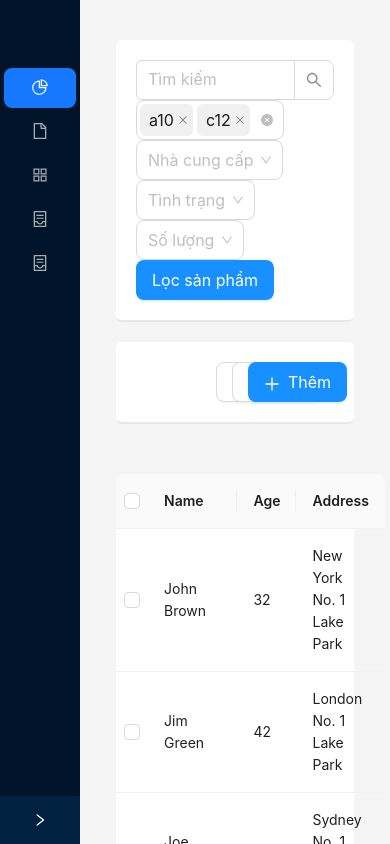
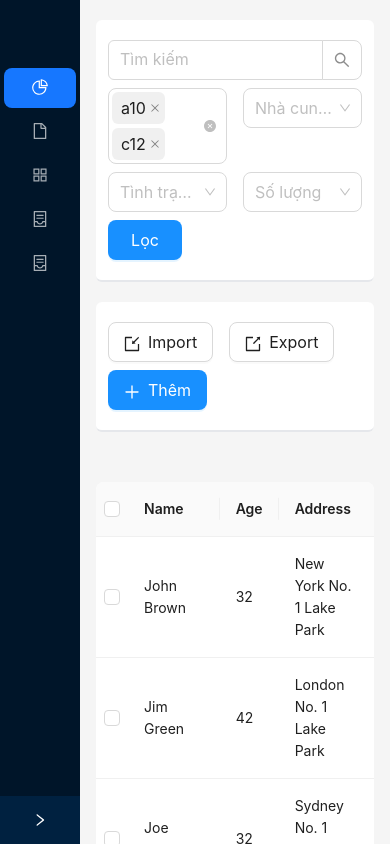
Before and after one commit to atwinn/NextJS-Ecom, a Next.js app: page /page-admin/product-manage/view in a window 390 px wide. Built offline with nearby package versions, Linux system fonts and the light colour scheme.

Commit message:
fix responsive

```diff
--- a/src/component/menu.tsx
+++ b/src/component/menu.tsx
@@ -45,7 +45,7 @@ const items: MenuItem[] = [
   ),
   getItem(
     <Link href={pageRoutes.taiKhoan.route}>Quản lý tài khoản</Link>,
-    "4",
+    "5",
     <ContainerOutlined />
   ),
 ];
--- a/src/pages/page-admin/order-manage/tabs.tsx
+++ b/src/component/order/tabs.tsx
@@ -1,8 +1,8 @@
 import React from 'react';
 import { Tabs } from 'antd';
 import type { TabsProps } from 'antd';
-import ProdFilter from '../product-manage/prodfilter';
-import ProdTable from '../product-manage/prodtable';
+import ProdFilter from '../product/prodfilter';
+import ProdTable from '../product/prodtable';
 
 const onChange = (key: string) => {
     console.log(key);
--- a/src/pages/page-admin/product-manage/prodfilter.tsx
+++ b/src/component/product/prodfilter.tsx
@@ -34,15 +34,15 @@ export default function ProdFilter() {
 
     return (
         <div className='bg-white mt-5 py-5 border-b-2 rounded-md'>
-            <Row gutter={16} style={{ paddingLeft: '20px', paddingRight: '20px' }}>
-                <Col xl={6} md={12} sm={24}>
+            <Row gutter={[16, 8]} className='px-3 lg:px-5'>
+                <Col xl={6} md={12} xs={24}>
                     <Input.Search
                         placeholder="Tìm kiếm"
                         size="large"
                         allowClear
                     />
                 </Col>
-                <Col xl={4} md={8} sm={12}>
+                <Col xl={4} md={6} xs={12}>
                     <Select
                         mode="multiple"
                         allowClear
@@ -53,7 +53,7 @@ export default function ProdFilter() {
                         options={options}
                     />
                 </Col>
-                <Col xl={4} md={8} sm={12}>
+                <Col xl={4} md={6} xs={12}>
                     <Select
                         allowClear
                         style={{ width: '100%' }}
@@ -62,7 +62,7 @@ export default function ProdFilter() {
                         options={options}
                     />
                 </Col>
-                <Col xl={4} md={8} sm={12}>
+                <Col xl={4} md={6} xs={12}>
                     <Select
                         allowClear
                         style={{ width: '100%' }}
@@ -71,7 +71,7 @@ export default function ProdFilter() {
                         options={options}
                     />
                 </Col>
-                <Col xl={4} md={8} sm={12}>
+                <Col xl={4} md={6} xs={12}>
                     <Select
                         allowClear
                         style={{ width: '100%' }}
@@ -80,15 +80,15 @@ export default function ProdFilter() {
                         options={options}
                     />
                 </Col>
-                <Col xl={2} md={4} sm={8}>
+                <Col xl={2} md={4} xs={8}>
                     <Button
                         type="primary"
-                        style={{ backgroundColor: '#1890ff' }}
+                        style={{ backgroundColor: '#1890ff', width: '100%', overflow: 'hidden' }}
                         size='large'
                         loading={loadings[0]}
                         onClick={() => enterLoading(0)}
                     >
-                        Lọc sản phẩm
+                        Lọc
                     </Button>
                 </Col>
             </Row>
--- a/src/pages/page-admin/product-manage/title-action.tsx
+++ b/src/component/product/title-action.tsx
@@ -2,7 +2,7 @@ import * as React from 'react';
 import { useState } from 'react';
 import { Col, Row, Button, Modal } from 'antd';
 import { ImportOutlined, ExportOutlined, PlusOutlined } from '@ant-design/icons'
-import ProdForm from './form';
+import ProdForm from '../form-input/ProdForm';
 
 export default function TitleAndAction() {
 
@@ -10,32 +10,35 @@ export default function TitleAndAction() {
 
     return (
         <div className='bg-white mt-5 py-5 border-b-2 rounded-md'>
-            <Row gutter={16} style={{ paddingLeft: '100px', paddingRight: '100px' }}>
-                <Col md={18} xs={0} >
+            <Row gutter={[16, 8]} className='px-3 lg:px-5'>
+                <Col xl={15} lg={0} className='hidden xl:block'>
                     <p className='text-black text-4xl'>Sản Phẩm</p>
                 </Col>
-                <Col md={2} xs={4}>
+                <Col xl={3} sm={8}>
                     <Button
                         size='large'
                         icon={<ImportOutlined style={{ verticalAlign: 'middle' }} />}
+                        className='sm:w-full'
                     >
                         Import
                     </Button>
                 </Col>
-                <Col md={2} xs={4}>
+                <Col xl={3} sm={8}>
                     <Button
                         size='large'
                         icon={<ExportOutlined style={{ verticalAlign: 'middle' }} />}
+                        className='sm:w-full'
                     >
                         Export
                     </Button>
                 </Col>
-                <Col md={2} xs={4}>
+                <Col xl={3} sm={8}>
                     <Button
                         type='primary'
                         size='large'
                         icon={<PlusOutlined style={{ verticalAlign: 'middle' }} />}
                         style={{ backgroundColor: '#1890ff' }}
+                        className='sm:w-full'
                         onClick={() => setModalOpen(true)}
                     >
                         Thêm
--- a/src/components/menus/avatar.tsx
+++ /dev/null
@@ -1,13 +0,0 @@
-import React from 'react';
-import { AntDesignOutlined, UserOutlined } from '@ant-design/icons';
-import { Avatar } from 'antd';
-
-const Ava: React.FC = () => (
-    <Avatar
-        size={{ xs: 24, sm: 32, md: 40, lg: 64, xl: 80, xxl: 100 }}
-        style={{ backgroundColor: '#87d068' }}
-        icon={<UserOutlined />}
-    />
-);
-
-export default Ava;
--- a/src/components/menus/menu-items.tsx
+++ /dev/null
@@ -1,31 +0,0 @@
-import type { MenuProps } from 'antd';
-import { AppstoreOutlined, MailOutlined, SettingOutlined } from '@ant-design/icons';
-
-type MenuItem = Required<MenuProps>['items'][number];
-
-function getItem(
-    label: React.ReactNode,
-    key: React.Key,
-    icon?: React.ReactNode,
-    children?: MenuItem[],
-    type?: 'group',
-): MenuItem {
-    return {
-        key,
-        icon,
-        children,
-        label,
-        type,
-    } as MenuItem;
-}
-
-export const rootSubmenuKeys = ['sub1', 'sub2', 'sub4'];
-
-export const items: MenuItem[] = [
-    getItem('Liên hệ', '1', <MailOutlined />),
-    getItem('Sản phẩm', '2', <AppstoreOutlined />),
-    getItem('Cài đặt', 'sub1', <SettingOutlined />, [
-        getItem('Tài khoản', '3'),
-        getItem('Hệ thống', '4'),
-    ]),
-];
--- a/src/components/menus/side-menu.tsx
+++ /dev/null
@@ -1,34 +0,0 @@
-import React, { useState } from 'react';
-import type { MenuProps } from 'antd';
-import { Menu } from 'antd';
-import { items, rootSubmenuKeys } from './menu-items';
-import Ava from './avatar';
-
-const Menus: React.FC = () => {
-    const [openKeys, setOpenKeys] = useState(['sub1']);
-
-    const onOpenChange: MenuProps['onOpenChange'] = (keys) => {
-        const latestOpenKey = keys.find((key) => openKeys.indexOf(key) === -1);
-        if (rootSubmenuKeys.indexOf(latestOpenKey!) === -1) {
-            setOpenKeys(keys);
-        } else {
-            setOpenKeys(latestOpenKey ? [latestOpenKey] : []);
-        }
-    };
-
-    return (
-        <>
-            <Menu
-                mode="inline"
-                openKeys={openKeys}
-                onOpenChange={onOpenChange}
-                style={{ width: 256, height: '100vh' }}
-                items={items}
-            >
-                <Ava />
-            </Menu>
-        </>
-    );
-};
-
-export default Menus;
--- a/src/pages/page-admin/order-manage/view.tsx
+++ b/src/pages/page-admin/order-manage/view.tsx
@@ -1,6 +1,6 @@
 import React from 'react';
 import { LayoutManager } from '@/layout/layoutAdmin';
-import OrderTab from './tabs';
+import OrderTab from '../../../component/order/tabs';
 
 export default function OrderManage() {
     return (
--- a/src/pages/page-admin/product-manage/view.tsx
+++ b/src/pages/page-admin/product-manage/view.tsx
@@ -1,9 +1,9 @@
 import { LayoutManager } from '@/layout/layoutAdmin';
 import * as React from 'react';
 import { useState } from 'react';
-import ProdFilter from './prodfilter';
-import TitleAndAction from './title-action'
-import ProdTable from './prodtable';
+import ProdFilter from '../../../component/product/prodfilter';
+import TitleAndAction from '../../../component/product/title-action'
+import ProdTable from '../../../component/product/prodtable';
 
 export interface IQLSanPhamProps {
 }
@@ -11,7 +11,7 @@ export interface IQLSanPhamProps {
 export default function QLSanPham(props: IQLSanPhamProps) {
 
   return (
-    <div className='p-5'>
+    <div className='md:p-5 xs:px-0 xs:py-2'>
       <ProdFilter />
       <TitleAndAction />
       <ProdTable />
```
Also changed, not shown: src/component/form-input/ProdForm.tsx (renamed from src/pages/page-admin/product-manage/form.tsx), src/component/product/prodtable.tsx (renamed from src/pages/page-admin/product-manage/prodtable.tsx).
